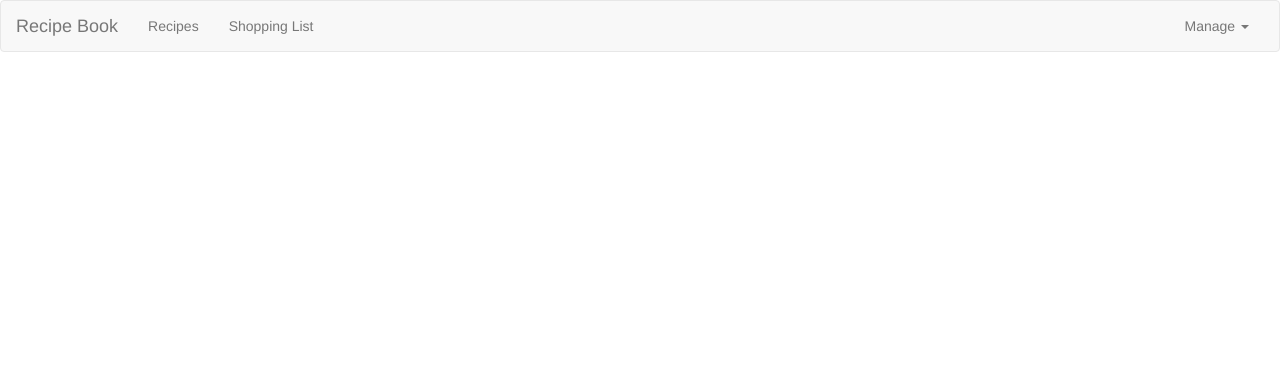
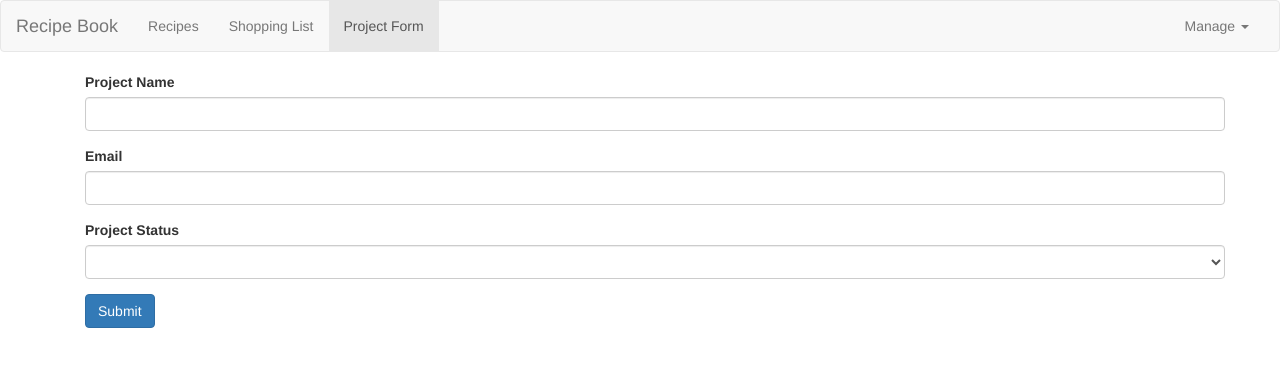
Before and after one commit to SiddAjmera/RecipeApp, an Angular app: page /project-form in a window 1280 px wide. Before the commit this address led to /. Shown: the top 366 px of the page. Built offline with nearby package versions, Linux system fonts and the light colour scheme.

Commit message:
Upto the ReactiveForms Assignment.

```diff
--- a/src/app/app-routing.module.ts
+++ b/src/app/app-routing.module.ts
@@ -1,3 +1,4 @@
+import { ProjectFormComponent } from './project-form/project-form.component';
 import { RecipeEditComponent } from './recipes/recipe-edit/recipe-edit.component';
 import { DefaultViewComponent } from './default-view/default-view.component';
 import { NgModule } from '@angular/core';
@@ -16,6 +17,7 @@ const appRoutes: Routes = [
         ]
     },
     { path: 'shopping-list', component: ShoppingListComponent },
+    { path: 'project-form', component: ProjectFormComponent },
     { path: '', redirectTo: '/recipes', pathMatch: 'full' }
 ];
 
--- a/src/app/header/header.component.html
+++ b/src/app/header/header.component.html
@@ -21,6 +21,7 @@
       <ul class="nav navbar-nav">
         <li routerLinkActive="active"><a routerLink="/recipes">Recipes</a></li>
         <li routerLinkActive="active"><a routerLink="/shopping-list">Shopping List</a></li>
+        <li routerLinkActive="active"><a routerLink="/project-form">Project Form</a></li>
       </ul>
       <ul class="nav navbar-nav navbar-right">
         <li class="dropdown" appDropdown>
--- /dev/null
+++ b/src/app/project-form/project-form.component.css
@@ -0,0 +1,6 @@
+input.ng-invalid.ng-touched{
+    border: 1px solid red;
+}
+span {
+    color: red;
+}
--- /dev/null
+++ b/src/app/project-form/project-form.component.html
@@ -0,0 +1,44 @@
+<div class="container">
+  <form [formGroup]="projectForm"
+        (ngSubmit)="onSubmit()">
+    <div class="form-group">
+      <label for="projectName">Project Name</label>
+      <input type="text"
+             class="form-control"
+             formControlName="projectName">
+      <div *ngIf="projectForm.get('projectName').errors">
+        <span *ngIf="projectForm.get('projectName').errors.required && projectForm.get('projectName').touched">
+          Project name is required.
+        </span>
+        <span *ngIf="projectForm.get('projectName').errors.isProjectNameValid && projectForm.get('projectName').touched">
+          `Test` is not a valid Project Name.
+        </span>
+      </div>
+    </div>
+    <div class="form-group">
+      <label for="email">Email</label>
+      <input type="text"
+             class="form-control"
+             formControlName="email">
+      <div *ngIf="projectForm.get('email').errors">
+        <span *ngIf="projectForm.get('email').errors.email && projectForm.get('email').touched">
+          Please enter a valid email.
+        </span>
+        <span *ngIf="projectForm.get('email').errors.required && projectForm.get('email').touched">
+          Email is required.
+        </span>
+      </div>
+    </div>
+    <div class="form-group">
+      <label for="projectStatus">Project Status</label>
+      <select name="status"
+              id="status"
+              class="form-control"
+              formControlName="projectStatus">
+        <option *ngFor="let status of projectStatuses"
+                 [value]="status">{{ status }}</option>
+      </select>
+    </div>
+    <button type="submit" class="btn btn-primary">Submit</button>
+  </form>
+</div>
--- /dev/null
+++ b/src/app/project-form/project-form.component.ts
@@ -0,0 +1,48 @@
+import { Component, OnInit } from '@angular/core';
+import { FormGroup, FormControl, Validators } from '@angular/forms';
+
+import { Observable } from 'rxjs/observable';
+
+@Component({
+  selector: 'app-project-form',
+  templateUrl: './project-form.component.html',
+  styleUrls: ['./project-form.component.css']
+})
+export class ProjectFormComponent implements OnInit {
+
+  projectStatuses: string[] = ['Stable', 'Critical', 'Finished'];
+
+  projectForm: FormGroup;
+
+  invalidProjectName: string = 'test';
+
+  constructor() { }
+
+  ngOnInit() {
+    this.projectForm = new FormGroup({
+      // 'projectName': new FormControl(null, [Validators.required, this.isProjectNameValid.bind(this)]),
+      'projectName': new FormControl(null, [Validators.required], this.isProjectNameValid.bind(this)),
+      'email': new FormControl(null, [Validators.required, Validators.email]),
+      'projectStatus': new FormControl(null)
+    });
+  }
+
+  onSubmit() {
+    console.log(this.projectForm);
+  }
+
+  /*isProjectNameValid(control: FormControl) : { [message: string]: boolean } {
+    return (control.value === this.invalidProjectName) ? { 'isProjectNameValid': true } : null;
+  }*/
+
+  isProjectNameValid(control: FormControl): Observable<any> | Promise<any> {
+    const promise = new Promise<any>((resolve, reject) => {
+      setTimeout(() => {
+        (control.value === this.invalidProjectName) ? resolve({ 'isProjectNameValid': true })
+          : resolve(null);
+      }, 1500);
+    });
+    return promise;
+  }
+
+}
```
Also changed, not shown: src/app/app.module.ts (+5 -2 lines), 1 other file (tests, documents, lock files or other folders).
